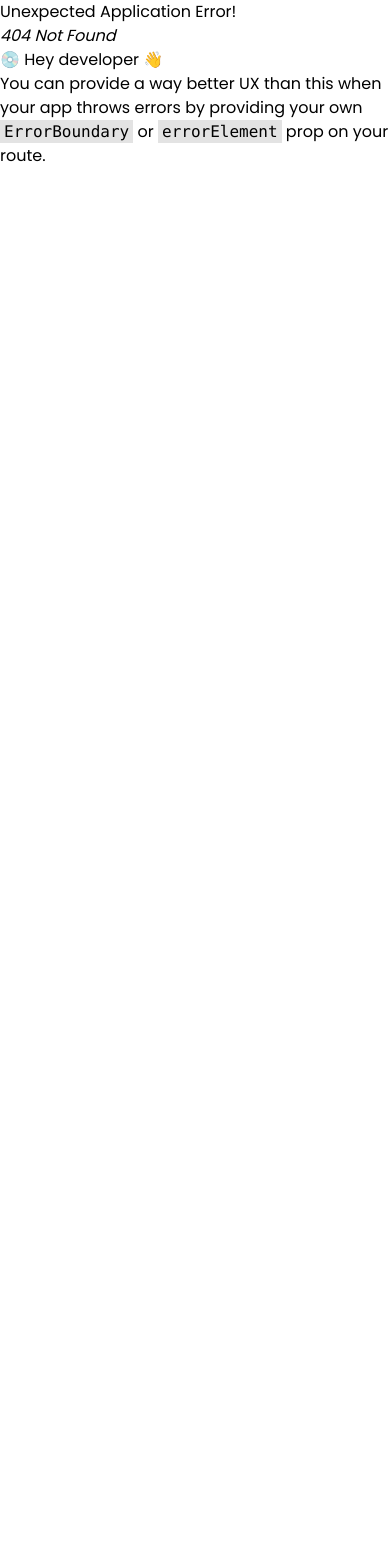
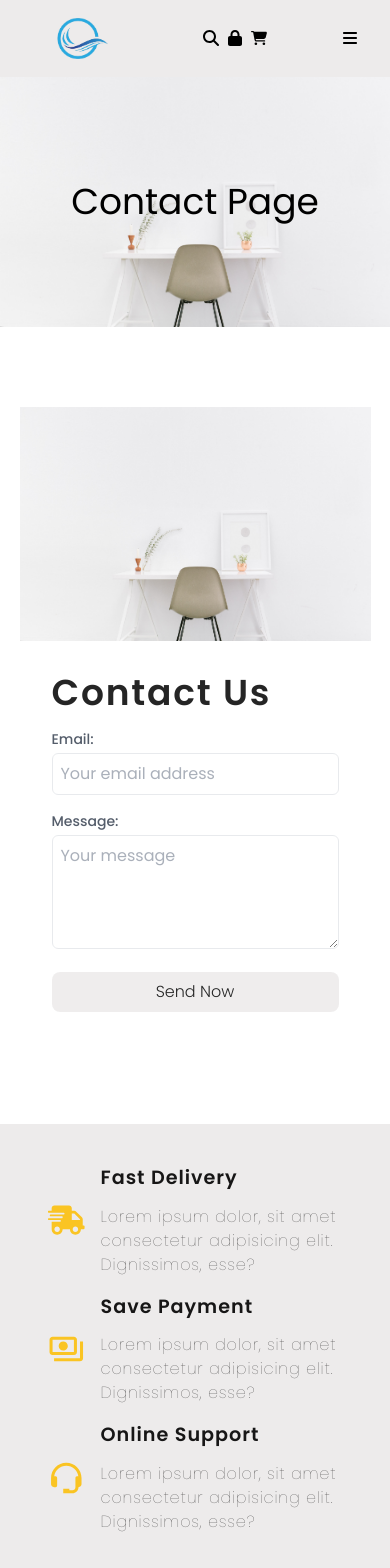
Before and after one commit to Faiz510/mern_ecom_project, a React (Vite) app in the folder frontend/: page /contact in a window 390 px wide. Before the commit this address had no page. Shown: the top 1568 px of the page. Before the commit the page ends 844 px from the top, so only its background shows below. Built offline with nearby package versions, Linux system fonts and the light colour scheme.

Commit message:
[FR-010] Contact page Completed
- contact page completed successfully implemented with responsive design.
- Form added to contact page

```diff
--- a/frontend/src/main.tsx
+++ b/frontend/src/main.tsx
@@ -14,12 +14,14 @@ import { store } from "./Redux/Store/Store";
 import { Provider } from "react-redux";
 import ShopPage from "./pages/Shop/ShopPage";
 import AboutPage from "./pages/About/AboutPage";
+import ContactPage from "./pages/Contact/ContactPage";
 
 const router = createBrowserRouter(
   createRoutesFromElements(
     <Route path="" element={<MainLayout />}>
       <Route index element={<Home />} />
       <Route path="about" element={<AboutPage />} />
+      <Route path="contact" element={<ContactPage />} />
       <Route path="products" element={<ShopPage />} />
       <Route path="products/:id" element={<ProductPage />} />
     </Route>
--- /dev/null
+++ b/frontend/src/pages/Contact/ContactPage.tsx
@@ -0,0 +1,80 @@
+import bgBannerImg from "../../assests/img-bg-1.jpg";
+import PageBanner from "../../components/PageBanner";
+import TrustSection from "../Home/trustSection/TrustSection";
+
+const ContactPage = () => {
+  return (
+    <main>
+      {/* ///////////////////////////////// */}
+      <PageBanner bgImg={bgBannerImg} pageTitle={"Contact Page"} />
+
+      <section className="my-20 w-[90vw] mx-auto">
+        <div className="flex flex-col-reverse md:flex-row">
+          {/* Content */}
+          <div className="md:w-1/2 flex justify-center items-center p-8 opacity-85 max-w-2xl">
+            <form className="max-w-md mx-auto">
+              <h3 className="text-4xl font-semibold mb-4 tracking-wider">
+                Contact Us
+              </h3>
+
+              <div className="mb-4">
+                <label
+                  htmlFor="email"
+                  className="block text-sm font-medium text-gray-700"
+                >
+                  Email:
+                </label>
+                <input
+                  type="email"
+                  id="email"
+                  name="email"
+                  className="mt-1 p-2 w-full border rounded-md"
+                  placeholder="Your email address"
+                  required
+                />
+              </div>
+
+              <div className="mb-4">
+                <label
+                  htmlFor="message"
+                  className="block text-sm font-medium text-gray-700"
+                >
+                  Message:
+                </label>
+                <textarea
+                  id="message"
+                  name="message"
+                  rows={4}
+                  className="mt-1 p-2 w-full border rounded-md"
+                  placeholder="Your message"
+                  required
+                ></textarea>
+              </div>
+
+              <button
+                type="submit"
+                className="w-full bg-custom-primary py-2 rounded-lg text-black font-light"
+              >
+                Send Now
+              </button>
+            </form>
+          </div>
+
+          {/* Image */}
+          <div className="md:w-1/2">
+            <img
+              src={bgBannerImg}
+              className="w-full h-full object-cover"
+              alt=""
+            />
+          </div>
+        </div>
+      </section>
+
+      {/* //////////////// */}
+      <TrustSection />
+    </main>
+  );
+};
+
+export default ContactPage;
```
